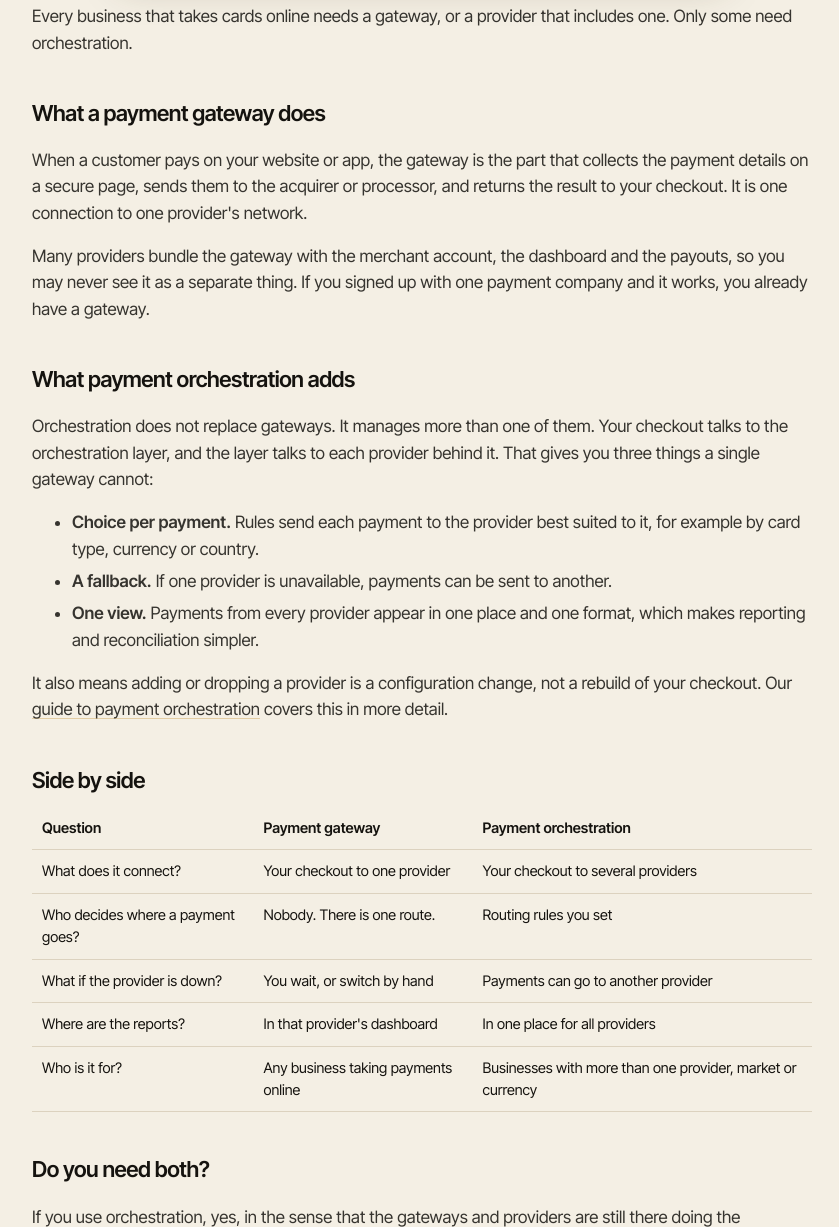
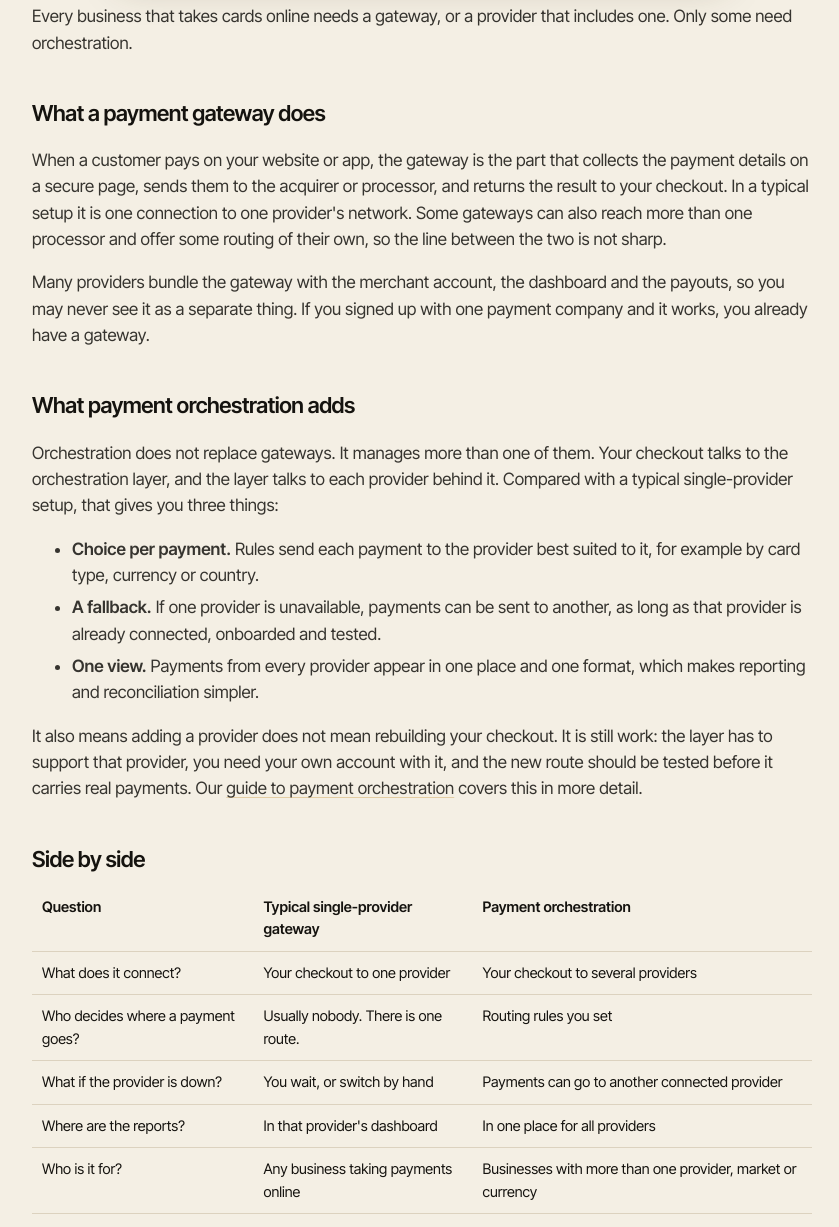
Before and after one commit to Punitthakker/moneybee-website, a plain HTML site: page guides/payment-gateway-vs-payment-orchestration/index.html in a window 1280 px wide. Shown: the part 799-2026 px from the top of the page, without its empty margins (218-1057 px from the left). Drawn offline with Linux system fonts and the light colour scheme.

Commit message:
Guide: soften gateway comparison per review, hide backlog file from the site
- Compare a typical single-provider setup with orchestration; note that some
  gateways route across processors.
- Fallback and adding providers need a supported, onboarded, tested connection.
- MoneyBee paragraph uses design wording until live integrations are verified.
- netlify.toml: 404 for /docs/SEO_BACKLOG.md, same pattern as SEO.md.

Co-Authored-By: Claude Fable 5.2 <noreply@anthropic.com>
Claude-Session: https://claude.ai/code/session_01AdcarnJYswJsEFwU6dUnXR

```diff
--- a/guides/payment-gateway-vs-payment-orchestration/index.html
+++ b/guides/payment-gateway-vs-payment-orchestration/index.html
@@ -70,14 +70,14 @@
 <p>A payment gateway carries a payment from your checkout to the company that processes it, and brings back the answer: approved or declined. Payment orchestration sits one level above. It connects your checkout to several gateways and providers at once and decides which of them handles each payment.</p>
 <p>Every business that takes cards online needs a gateway, or a provider that includes one. Only some need orchestration.</p>
 <h2>What a payment gateway does</h2>
-<p>When a customer pays on your website or app, the gateway is the part that collects the payment details on a secure page, sends them to the acquirer or processor, and returns the result to your checkout. It is one connection to one provider's network.</p>
+<p>When a customer pays on your website or app, the gateway is the part that collects the payment details on a secure page, sends them to the acquirer or processor, and returns the result to your checkout. In a typical setup it is one connection to one provider's network. Some gateways can also reach more than one processor and offer some routing of their own, so the line between the two is not sharp.</p>
 <p>Many providers bundle the gateway with the merchant account, the dashboard and the payouts, so you may never see it as a separate thing. If you signed up with one payment company and it works, you already have a gateway.</p>
 <h2>What payment orchestration adds</h2>
-<p>Orchestration does not replace gateways. It manages more than one of them. Your checkout talks to the orchestration layer, and the layer talks to each provider behind it. That gives you three things a single gateway cannot:</p>
-<ul><li><b>Choice per payment.</b> Rules send each payment to the provider best suited to it, for example by card type, currency or country.</li><li><b>A fallback.</b> If one provider is unavailable, payments can be sent to another.</li><li><b>One view.</b> Payments from every provider appear in one place and one format, which makes reporting and reconciliation simpler.</li></ul>
-<p>It also means adding or dropping a provider is a configuration change, not a rebuild of your checkout. Our <a href="/guides/payment-orchestration/">guide to payment orchestration</a> covers this in more detail.</p>
+<p>Orchestration does not replace gateways. It manages more than one of them. Your checkout talks to the orchestration layer, and the layer talks to each provider behind it. Compared with a typical single-provider setup, that gives you three things:</p>
+<ul><li><b>Choice per payment.</b> Rules send each payment to the provider best suited to it, for example by card type, currency or country.</li><li><b>A fallback.</b> If one provider is unavailable, payments can be sent to another, as long as that provider is already connected, onboarded and tested.</li><li><b>One view.</b> Payments from every provider appear in one place and one format, which makes reporting and reconciliation simpler.</li></ul>
+<p>It also means adding a provider does not mean rebuilding your checkout. It is still work: the layer has to support that provider, you need your own account with it, and the new route should be tested before it carries real payments. Our <a href="/guides/payment-orchestration/">guide to payment orchestration</a> covers this in more detail.</p>
 <h2>Side by side</h2>
-<table><tr><th>Question</th><th>Payment gateway</th><th>Payment orchestration</th></tr><tr><td>What does it connect?</td><td>Your checkout to one provider</td><td>Your checkout to several providers</td></tr><tr><td>Who decides where a payment goes?</td><td>Nobody. There is one route.</td><td>Routing rules you set</td></tr><tr><td>What if the provider is down?</td><td>You wait, or switch by hand</td><td>Payments can go to another provider</td></tr><tr><td>Where are the reports?</td><td>In that provider's dashboard</td><td>In one place for all providers</td></tr><tr><td>Who is it for?</td><td>Any business taking payments online</td><td>Businesses with more than one provider, market or currency</td></tr></table>
+<table><tr><th>Question</th><th>Typical single-provider gateway</th><th>Payment orchestration</th></tr><tr><td>What does it connect?</td><td>Your checkout to one provider</td><td>Your checkout to several providers</td></tr><tr><td>Who decides where a payment goes?</td><td>Usually nobody. There is one route.</td><td>Routing rules you set</td></tr><tr><td>What if the provider is down?</td><td>You wait, or switch by hand</td><td>Payments can go to another connected provider</td></tr><tr><td>Where are the reports?</td><td>In that provider's dashboard</td><td>In one place for all providers</td></tr><tr><td>Who is it for?</td><td>Any business taking payments online</td><td>Businesses with more than one provider, market or currency</td></tr></table>
 <h2>Do you need both?</h2>
 <p>If you use orchestration, yes, in the sense that the gateways and providers are still there doing the processing. Orchestration is an extra layer, not a substitute. Neither one holds your money: the licensed acquirers and banks behind them process and settle each payment.</p>
 <h2>How to tell which one you need</h2>
@@ -89,7 +89,7 @@
 <h2>Questions to ask a provider that says it does both</h2>
 <ul><li>Is this your own gateway with extra features, or a neutral layer over other providers? Can I bring a provider you do not own?</li><li>Which providers are connected and live in my market today?</li><li>Can I set and change the routing rules myself?</li><li>If your layer is unavailable, can I still take payments?</li><li>If I leave, what happens to my saved customer payment details and my data?</li></ul>
 <h2>Where MoneyBee fits</h2>
-<p>MoneyBee is a Payment OS launching in the UAE. It connects a business to more than one payment provider through one integration. Regulated services are provided by licensed partner institutions. What is available depends on your market and setup, so the best way to find out is to talk to us.</p>
+<p>MoneyBee is a Payment OS launching in the UAE. It is designed to connect a business to more than one payment provider through one integration. Regulated services are provided by licensed partner institutions. Which providers and features are live depends on your market and setup, so ask us what is available today.</p>
 <p><a href="/#talk">Talk to the MoneyBee team</a> or read the <a href="/guides/payment-reconciliation/">guide to payment reconciliation</a>.</p>
 </div>
 
```
Also changed, not shown: tools/pages/guides-payment-gateway-vs-payment-orchestration.html (+6 -6 lines), 1 other file.
